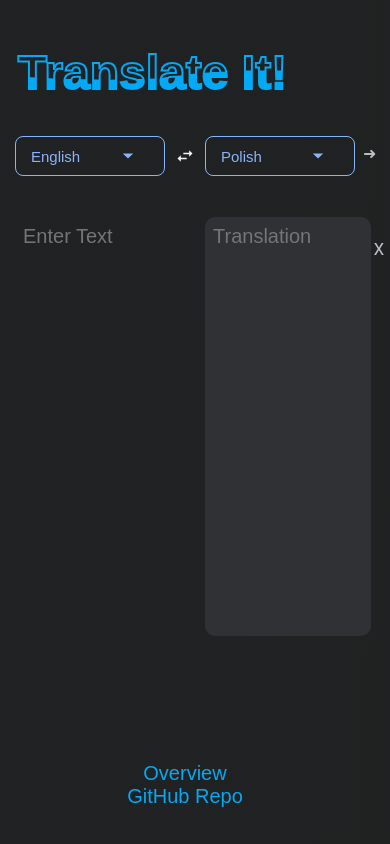
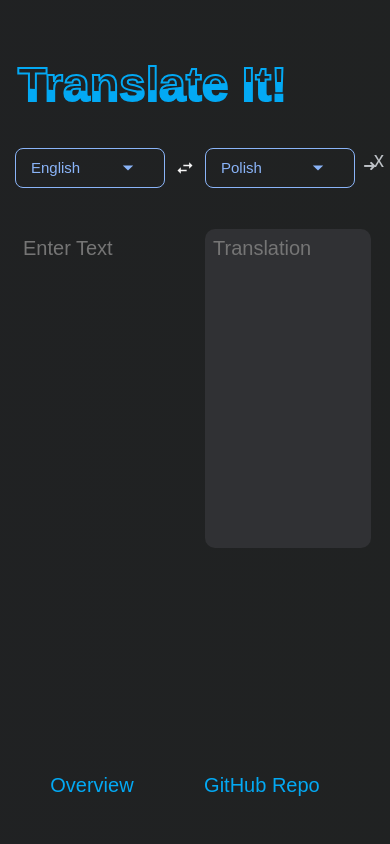
Before and after one commit to JDVasquez26/Google-translate-clone, a React (Create React App) app: page / in a window 390 px wide. Built offline with nearby package versions, Linux system fonts and the light colour scheme; no server answers.

Commit message:
links css and textarea dimensions

```diff
--- a/src/index.css
+++ b/src/index.css
@@ -267,6 +267,24 @@ to make it into three columns */
   color: #bdc1c6;
 }
 
+.links {
+  display: flex;
+  justify-content: space-around;
+  /* background-color: yellow; */
+  /* flex-direction: column;
+  justify-self: center;
+  align-items:center; */
+
+}
+
+.links a{
+  color:#03a9f4;
+  font-size: 1.25em;
+  text-decoration: none;
+  cursor: pointer;
+  font-weight: 500px;
+}
+
 @media screen and (max-width: 1075px) {
   /* body{
       justify-content: flex-start;
@@ -304,7 +322,7 @@ to make it into three columns */
     justify-content: flex-start;
     width: 340px;
     height: 826px;
-    overflow: hidden;
+    /* overflow: hidden; */
   }
   .app {
     width: 370px;
@@ -338,7 +356,7 @@ to make it into three columns */
   .output,
   .input {
     width: 150px;
-    height: 500px;
+    height: 400px;
     font-size: 20px;
     /* background-color: red; */
   }
@@ -399,7 +417,7 @@ to make it into three columns */
     background-size: 24px 24px;
     padding-left: 16px;
     padding-right: 25px;
-    width: 350px !important;
+    width: 300px !important;
     outline: none;
     /* background-color: white; */
   }
@@ -412,7 +430,7 @@ to make it into three columns */
   }
 
   .option-container {
-    height: 526px
+    height: 506px
   }
 
   .option-list ul {
@@ -447,19 +465,4 @@ to make it into three columns */
     color: #8ab4f8;
   }
 
-  .links {
-    display: flex;
-    flex-direction: column;
-    justify-self: space-evenly;
-    align-items: center;
-
-  }
-
-  .links a{
-    color:#03a9f4;
-    font-size: 1.25em;
-    text-decoration: none;
-    cursor: pointer;
-    font: weight 500px;
-  }
 }
```
